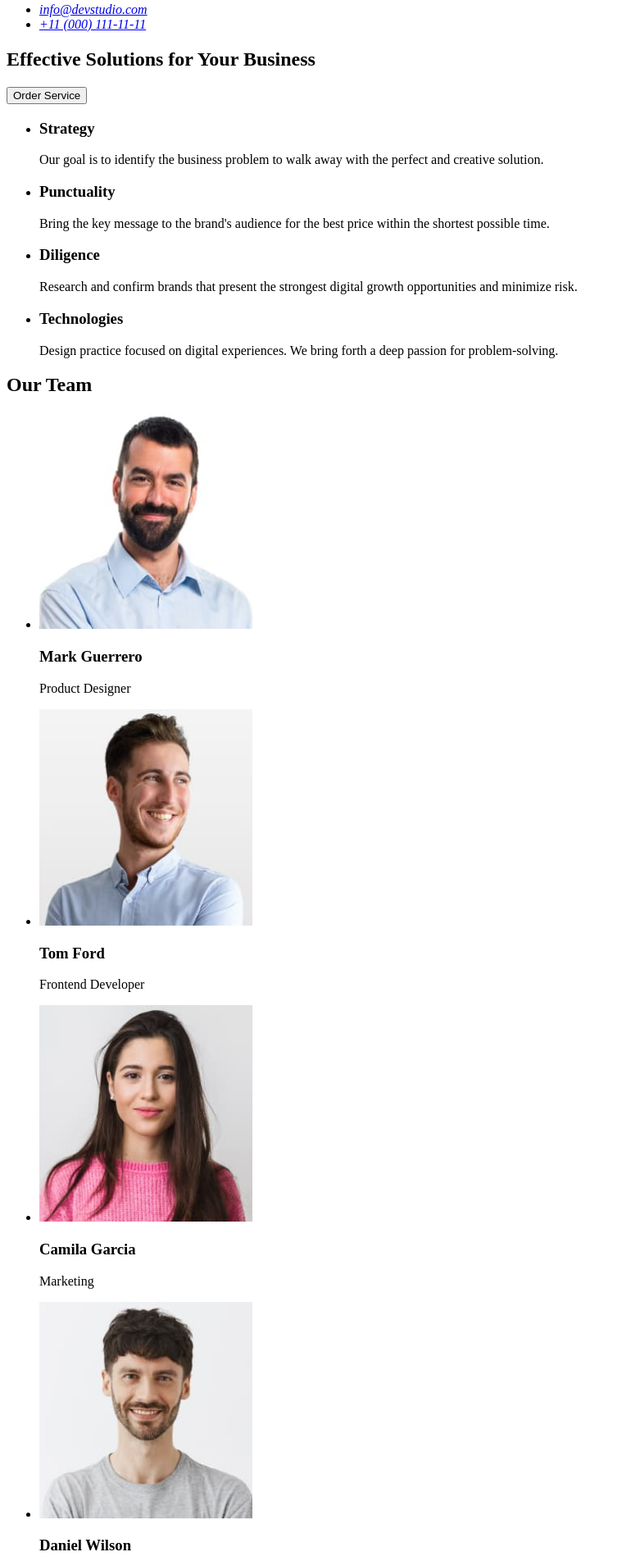
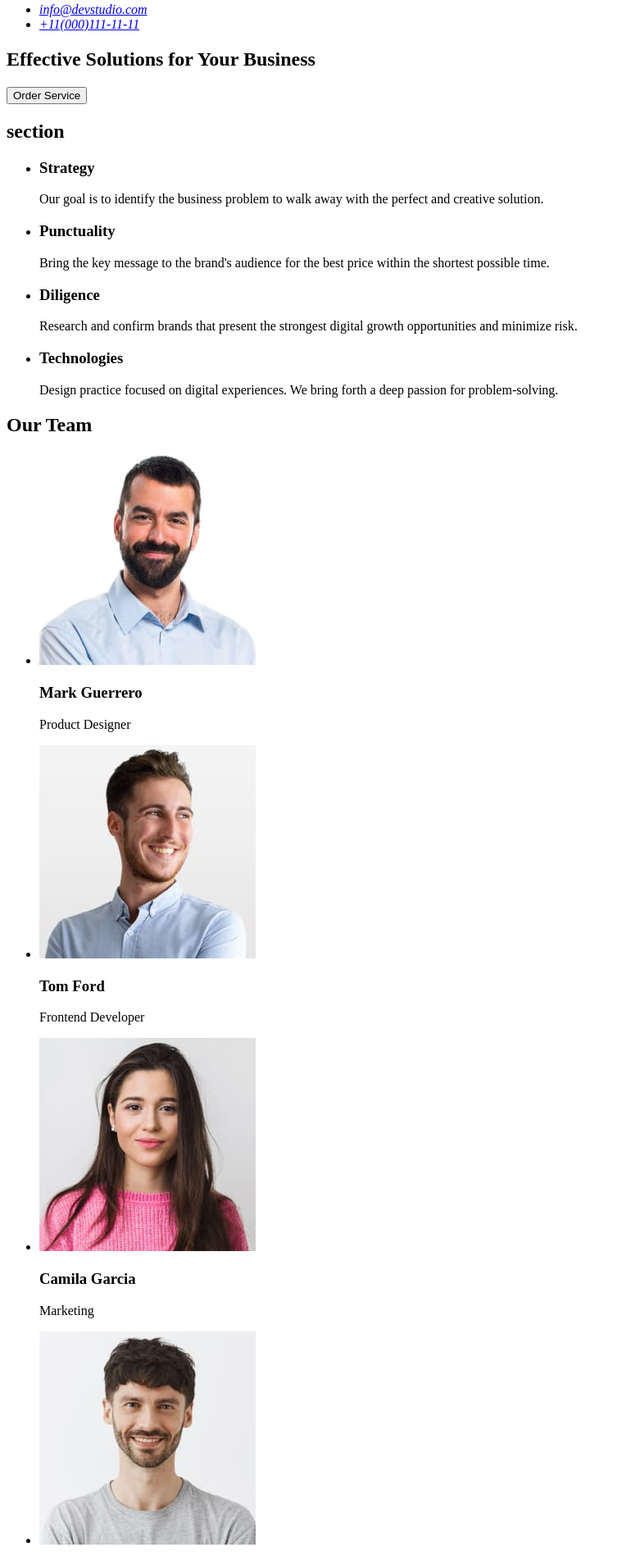
Before and after one commit to Oleksii2208/goit-markup-hw-01, a plain HTML site: page index.html in a window 1280 px wide. Shown: the part 109-2013 px from the top of the page at 82% size, without its empty margins (0-759 px from the left). Drawn offline with Linux system fonts and the light colour scheme.

Commit message:
add changes index.html file

```diff
--- a/index.html
+++ b/index.html
@@ -8,7 +8,7 @@
   <body>
     <header>
       <nav>
-        <a href="">WebStudio</a>
+        <a href="./index.html">WebStudio</a>
         <ul>
           <li><a href="">Studio</a></li>
           <li><a href="">Portfolio</a></li>
@@ -18,7 +18,7 @@
       <address>
         <ul>
           <li><a href="mailto:info@devstudio.com">info@devstudio.com</a></li>
-          <li><a href="tel:+11(000)111-11-11">+11 (000) 111-11-11</a></li>
+          <li><a href="tel:+110001111111">+11(000)111-11-11</a></li>
         </ul>
       </address>
     </header>
@@ -28,6 +28,7 @@
         <button type="button">Order Service</button>
       </section>
       <section>
+        <h2>section</h2>
         <ul>
           <li>
             <h3>Strategy</h3>
@@ -66,8 +67,8 @@
             <img
               src="./images/img1.jpg"
               alt="Mark Guerrero"
-              width="260"
-              height="264"
+              width="264"
+              height="260"
             />
             <h3>Mark Guerrero</h3>
             <p>Product Designer</p>
@@ -76,8 +77,8 @@
             <img
               src="./images/img2.jpg"
               alt="Tom Ford"
-              width="260"
-              height="264"
+              width="264"
+              height="260"
             />
             <h3>Tom Ford</h3>
             <p>Frontend Developer</p>
@@ -86,8 +87,8 @@
             <img
               src="./images/img3.jpg"
               alt="Camila Garcia"
-              width="260"
-              height="264"
+              width="264"
+              height="260"
             />
             <h3>Camila Garcia</h3>
             <p>Marketing</p>
@@ -96,8 +97,8 @@
             <img
               src="./images/img4.jpg"
               alt="Daniel Wilson"
-              width="260"
-              height="264"
+              width="264"
+              height="260"
             />
             <h3>Daniel Wilson</h3>
             <p>UI Designer</p>
@@ -106,7 +107,7 @@
       </section>
     </main>
     <footer>
-      <a href="">WebStudio</a>
+      <a href="./index.html">WebStudio</a>
       <p>
         Increase the flow of customers and sales for your business with digital
         marketing & growth solutions.
```
